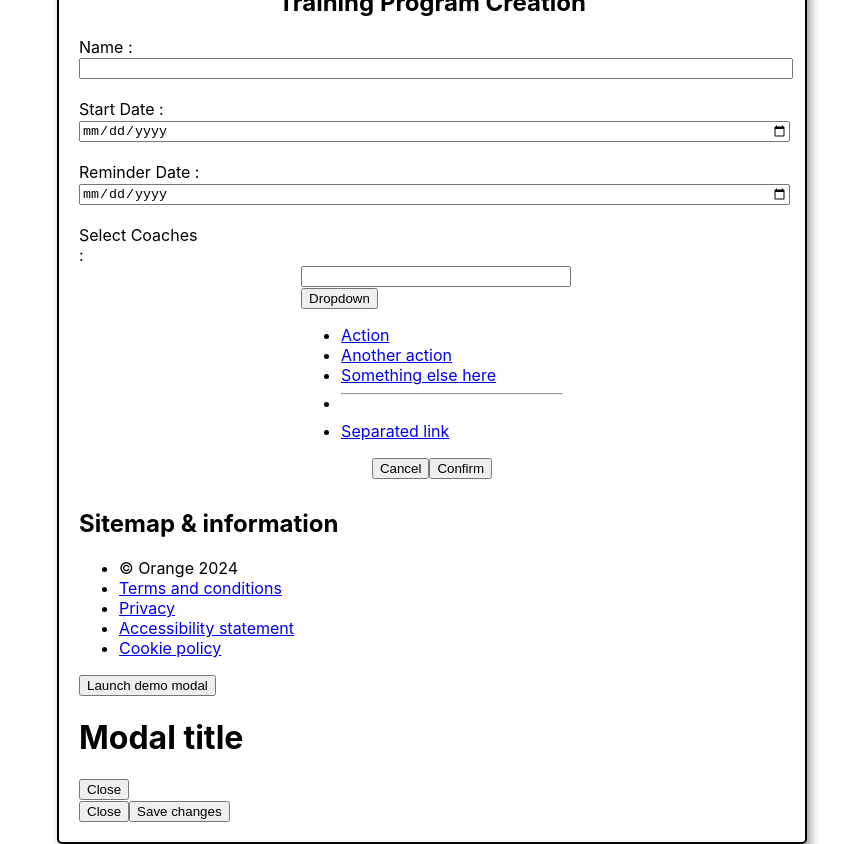
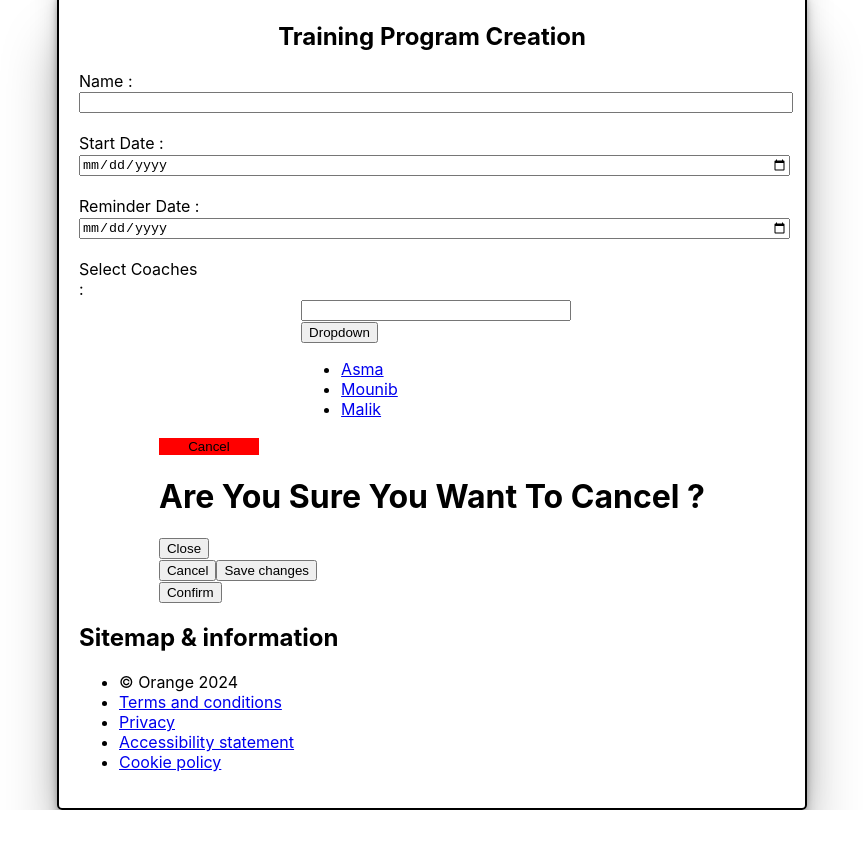
Before and after one commit to nhari999/ODC_TrainigProgram, a React (Create React App) app: page / in a window 1280 px wide. Shown: the whole page, without its empty margins (208-1071 px from the left). After the commit the page ends 810 px from the top, so only its background shows below. Built offline with nearby package versions, Linux system fonts and the light colour scheme.

Commit message:
Added Some Styling And Some Functionalities

```diff
--- a/src/Components/Form.css
+++ b/src/Components/Form.css
@@ -23,8 +23,7 @@
     padding:20px;
     border-radius: 5px;
     width: 750px;
-    box-shadow: 4.0px 8.0px 8.0px hsl(0deg 0% 0% / 0.38);
-}
+    box-shadow: rgba(0, 0, 0, 0.25) 0px 54px 55px, rgba(0, 0, 0, 0.12) 0px -12px 30px, rgba(0, 0, 0, 0.12) 0px 4px 6px, rgba(0, 0, 0, 0.17) 0px 12px 13px, rgba(0, 0, 0, 0.09) 0px -3px 5px;}
 .Title{
     text-align: center;
     margin-bottom: 20px;
@@ -36,3 +35,12 @@
 .nav{
     background-color: black;
 }
+#clearbutton{
+    background-color: green;
+    border: none;
+    width: 100px;
+    background-color: red;
+}
+.has-error .form-control {
+    border-color: red;
+  }
--- a/src/Components/TrainingProgramForm.js
+++ b/src/Components/TrainingProgramForm.js
@@ -1,16 +1,28 @@
 import React, { useState } from 'react';
 import 'boosted/dist/css/boosted.min.css';
 import "./Form.css"
-import SideBar from './SideBar';
-
+import SideBar from './SideBar'
+import { useEffect } from 'react';
 function TrainingProgramForm() {
   const [Success, Setsuccess] = useState(false);
   const [Name, Setname] = useState("");
   const [Start, Setstart] = useState("")
   const [Reminder, Setreminder] = useState("")
-  const [Coach, Setcoach] = useState("")
+  const [coach, setCoach] = useState('');
+  const [invalidInputs, setInvalidInputs] = useState(false);
+
+  const handleCoachChange = (event) => {
+    setCoach(event.target.textContent);
+  };
+
   const handleConfirm = () => {
-    Setsuccess(true);
+    if (!Name || !Start || !Reminder || !coach) {
+      setInvalidInputs(true);
+      alert('One or more inputs are empty. Please fill in all fields.');
+    } else {
+      setInvalidInputs(false);
+      Setsuccess(true);
+    }
   };
 
   const handleCancel = () => {
@@ -29,34 +41,62 @@ function TrainingProgramForm() {
         <div className='FormBorder'>
           <h2 className='Title'>Training Program Creation</h2>
           <form style={{ display: 'flex', flexDirection: 'column', alignItems: 'center' }}>
-            <div className="form-group">
+            <div className={`form-group ${invalidInputs && !Name && 'has-error'}`}>
               <label>Name :</label>
-              <input type="text" className="form-control" value={Name} onChange={Setname} id="name" aria-label="Username" aria-describedby="addon-wrapping" />
+              <input type="text" className="form-control" value={Name} onChange={(e) => Setname(e.target.value)} id="name" aria-label="Username" aria-describedby="addon-wrapping" />
             </div>
-            <div className="form-group">
+            <div className={`form-group ${invalidInputs && !Start && 'has-error'}`}>
               <label>Start Date :</label>
-              <input type="date" className="form-control" value={Start} onChange={Setstart} id="startDate" placeholder="Date" aria-label="Username" aria-describedby="addon-wrapping" />
+              <input type="date" className="form-control" value={Start} onChange={(e) => Setstart(e.target.value)} id="startDate" placeholder="Date" aria-label="Username" aria-describedby="addon-wrapping" />
             </div>
-            <div className="form-group">
+            <div className={`form-group ${invalidInputs && !Reminder && 'has-error'}`}>
               <label>Reminder Date :</label>
-              <input type="date" className="form-control" value={Reminder} onChange={Setreminder} id="reminderDate" placeholder="Name" aria-label="Username" aria-describedby="addon-wrapping" />
+              <input type="date" className="form-control" value={Reminder} onChange={(e) => Setreminder(e.target.value)} id="reminderDate" placeholder="Name" aria-label="Username" aria-describedby="addon-wrapping" />
             </div>
             <label className='labelcoach'>Select Coaches :</label>
-            <div className="input-group mb-3">
-              <input type="text" className="form-control" value={Coach} onChange={Setcoach} aria-label="Text input with dropdown button" />
-              <button className="btn btn-dropdown dropdown-toggle" type="button" data-bs-toggle="dropdown" aria-expanded="false">
+            <div className={`input-group mb-3 ${invalidInputs && !coach && 'has-error'}`}>
+              <input
+                type="text"
+                className="form-control"
+                value={coach}
+                onChange={(event) => setCoach(event.target.value)}
+                aria-label="Text input with dropdown button"
+              />
+              <button
+                className="btn btn-dropdown dropdown-toggle"
+                type="button"
+                data-bs-toggle="dropdown"
+                aria-expanded="false"
+              >
                 Dropdown
               </button>
               <ul className="dropdown-menu dropdown-menu-end">
-                <li><a className="dropdown-item" href="#">Action</a></li>
-                <li><a className="dropdown-item" href="#">Another action</a></li>
-                <li><a className="dropdown-item" href="#">Something else here</a></li>
-                <li><hr className="dropdown-divider" /></li>
-                <li><a className="dropdown-item" href="#">Separated link</a></li>
+                <li><a className="dropdown-item" href="#" onClick={handleCoachChange}>Asma</a></li>
+                <li><a className="dropdown-item" href="#" onClick={handleCoachChange}>Mounib</a></li>
+                <li><a className="dropdown-item" href="#" onClick={handleCoachChange}>Malik</a></li>
               </ul>
             </div>
-            <div className="d-grid gap-2 d-md-flex justify-content-md-end" style={{ marginBottom: '10px' }}>
-              <button type="button" className="btn btn-danger" onClick={handleCancel}>Cancel</button>
+            <div className="d-grid gap-2 d-md-flex justify-content-md-end">
+              <button type="button" class="btn btn-primary" data-bs-toggle="modal" data-bs-target="#exampleModal" id='clearbutton'>
+                Cancel
+              </button>
+              <div class="modal fade" id="exampleModal" tabindex="-1" aria-labelledby="exampleModalLabel" aria-hidden="true">
+                <div class="modal-dialog">
+                  <div class="modal-content">
+                    <div class="modal-header">
+                      <h1 class="modal-title h5" id="exampleModalLabel">Are You Sure You Want To Cancel ?</h1>
+                      <button type="button" class="btn-close" data-bs-dismiss="modal" data-bs-toggle="tooltip" data-bs-placement="bottom" data-bs-title="Close"><span class="visually-hidden">Close</span></button>
+                    </div>
+                    <div class="modal-body">
+
+                    </div>
+                    <div class="modal-footer">
+                      <button type="button" class="btn btn-outline-secondary" data-bs-dismiss="modal">Cancel</button>
+                      <button type="button" class="btn btn-primary" onClick={handleCancel}>Save changes</button>
+                    </div>
+                  </div>
+                </div>
+              </div>
               <button type="button" className="btn btn-success" onClick={handleConfirm}>Confirm</button>
             </div>
           </form>
@@ -72,26 +112,7 @@ function TrainingProgramForm() {
               </ul>
             </div>
           </footer>
-          <button type="button" class="btn btn-primary" data-bs-toggle="modal" data-bs-target="#exampleModal">
-            Launch demo modal
-          </button>
-          <div class="modal fade" id="exampleModal" tabindex="-1" aria-labelledby="exampleModalLabel" aria-hidden="true">
-            <div class="modal-dialog">
-              <div class="modal-content">
-                <div class="modal-header">
-                  <h1 class="modal-title h5" id="exampleModalLabel">Modal title</h1>
-                  <button type="button" class="btn-close" data-bs-dismiss="modal" data-bs-toggle="tooltip" data-bs-placement="bottom" data-bs-title="Close"><span class="visually-hidden">Close</span></button>
-                </div>
-                <div class="modal-body">
 
-                </div>
-                <div class="modal-footer">
-                  <button type="button" class="btn btn-outline-secondary" data-bs-dismiss="modal">Close</button>
-                  <button type="button" class="btn btn-primary">Save changes</button>
-                </div>
-              </div>
-            </div>
-          </div>
         </div>
       </div>
     </div>
```
